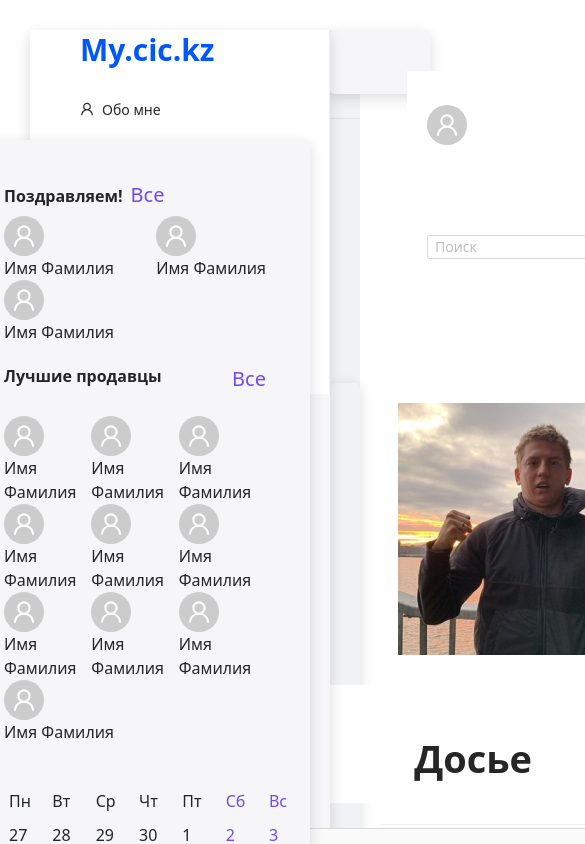
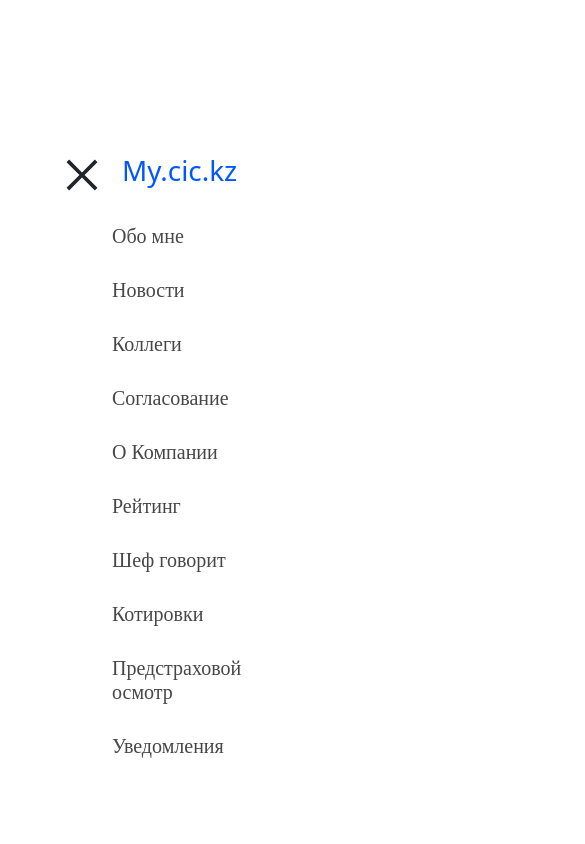
Before and after one commit to FallenStarrr/mycic-new-design, a React (Create React App) app: page /aboutme in a window 390 px wide. Shown: the top 844 px of the page, 585 px wide, since content can reach past the window. Built offline with nearby package versions, Linux system fonts and the light colour scheme.

Commit message:
responsive nav

```diff
--- a/src/App.css
+++ b/src/App.css
@@ -1,6 +1,15 @@
 html,
 body {
   min-height: 100%;
+  overflow: hidden;
+}
+
+a {
+  text-decoration: none !important;
+}
+
+li {
+  list-style: none;
 }
 
 * {
@@ -94,31 +103,6 @@
   color: #7449ef !important;
   padding: 15px;
 }
-table {
-  width: 700px;
-  padding: 40px;
-}
-
-thead {
-  height: 59px;
-  background: #7449ef;
-  color: white;
-
-  padding: 25px !important;
-}
-
-td,
-th {
-  padding-left: 10px;
-}
-
-th:last-child {
-  padding-right: 10px;
-}
-
-tr {
-  height: 59px;
-}
 
 .gray-row {
   background: #d9e3ff;
@@ -129,13 +113,11 @@
 }
 
 .card__digits {
-
   font-weight: bold;
-  font-family: 'Museo Sans Cyrl';
+  font-family: "Museo Sans Cyrl";
   font-size: 70px;
   display: block;
-  color: #FFFFFF;
-
+  color: #ffffff;
 }
 
 .card__container {
@@ -154,3 +136,53 @@
   justify-content: space-between;
   align-items: center;
 }
+
+/******************
+
+Navigation
+
+
+
+********************/
+.nav {
+  width: 100vh;
+  height: 100vh;
+  background: white;
+  max-width: 100%;
+
+}
+
+.nav__list {
+  margin-top: 25px;
+  width: 100%;
+  display: flex;
+  justify-content: center;
+  flex-direction: column;
+}
+
+.nav__link {
+  color: #474747;
+  font-family: Museo Sans Cyrl;
+  font-size: 20px;
+  line-height: 23px;
+}
+
+.nav__item {
+  margin-top: 30px;
+}
+
+.nav__heading {
+  color: #0057FF;
+  text-align: center;
+}
+.nav__brand {
+  display: flex;
+  align-items: center;
+}
+.nav__logo {
+  font-size: 40px;
+  margin-right: 20px;
+}
+
+
+/******************/
--- a/src/App.tsx
+++ b/src/App.tsx
@@ -4,8 +4,10 @@
 import Cont from "./components/Cont";
 import Sidebar from "./components/Sidebar";
 import Head from "./components/Head";
-import { Layout, Menu, Divider, } from "antd";
-
+import { Layout, Menu, Divider, Space } from "antd";
+import {
+  CloseOutlined
+} from '@ant-design/icons';
 import { BrowserRouter as Router, Switch, Route, Link } from "react-router-dom";
 import "antd/dist/antd.css"; // or 'antd/dist/antd.less'
 
@@ -15,10 +17,36 @@
   return (
     <Router>
       <div className="page">
+      <nav className="nav">
+
+            <ul className="nav__list">
+              <div className="nav__brand">
+
+              <CloseOutlined className="nav__logo"/>
+              <h1 className="nav__heading"> My.cic.kz </h1>
+
+              </div>
+
+
+              <li className="nav__item"><a className="nav__link" href="#">Обо мне</a></li>
+              <li className="nav__item"><a className="nav__link" href="#">Новости</a></li>
+              <li className="nav__item"><a className="nav__link" href="#">Коллеги</a></li>
+              <li className="nav__item"><a className="nav__link" href="#">Согласование</a></li>
+              <li className="nav__item"><a className="nav__link" href="#">О Компании</a></li>
+              <li className="nav__item"><a className="nav__link" href="#">Рейтинг</a></li>
+              <li className="nav__item"><a className="nav__link" href="#">Шеф говорит</a></li>
+              <li className="nav__item"><a className="nav__link" href="#">Котировки</a></li>
+              <li className="nav__item"><a className="nav__link" href="#">Предстраховой осмотр</a></li>
+              <li className="nav__item"><a className="nav__link" href="#">Уведомления</a></li>
+
+
+            </ul>
+          </nav>
         <Layout
         >
 
-          <Sider
+
+          {/* <Sider
             className="section"
             style={{ height: "100vh", backgroundColor: "#F6F6F9" }}
             width={300}
@@ -27,12 +55,12 @@
             <Sidebar />
 
 
-          </Sider>
+          </Sider> */}
 
           <Layout>
-            <Header className="section" style={{ backgroundColor: "#F6F6F9" }}>
+            {/* <Header className="section" style={{ backgroundColor: "#F6F6F9" }}>
               <Head />
-            </Header>
+            </Header> */}
 
             <Divider></Divider>
 
@@ -53,7 +81,7 @@
             </Content>
           </Layout>
 
-          <Sider
+          {/* <Sider
             className="section"
             style={{
               backgroundColor: "#F6F6F9",
@@ -64,7 +92,7 @@
             width={350}
           >
             <Bday></Bday>
-          </Sider>
+          </Sider> */}
         </Layout>
       </div>
     </Router>
--- a/src/components/Bday.tsx
+++ b/src/components/Bday.tsx
@@ -174,8 +174,8 @@
         <div>27</div>
         <div>28</div>
         <div>29</div>
-        <div className=" holiday">30</div>
-        <div className=" holiday">1</div>
+        <div className="holiday">30</div>
+        <div className="holiday">1</div>
       </div>
       <div style={{ marginTop: "25px" }}>
         <LeftOutlined />
--- a/src/pages/Aboutme.tsx
+++ b/src/pages/Aboutme.tsx
@@ -1,7 +1,7 @@
 import { Fragment } from "react";
 import React from "react";
 import { UserOutlined, DownOutlined, EyeOutlined } from "@ant-design/icons";
-
+import '../styles/about-me.css'
 import {
   Menu,
   Space,
--- /dev/null
+++ b/src/styles/about-me.css
@@ -0,0 +1,25 @@
+table {
+    width: 700px;
+    padding: 40px;
+  }
+
+  thead {
+    height: 59px;
+    background: #7449ef;
+    color: white;
+
+    padding: 25px !important;
+  }
+
+  td,
+  th {
+    padding-left: 10px;
+  }
+
+  th:last-child {
+    padding-right: 10px;
+  }
+
+  tr {
+    height: 59px;
+  }
```
